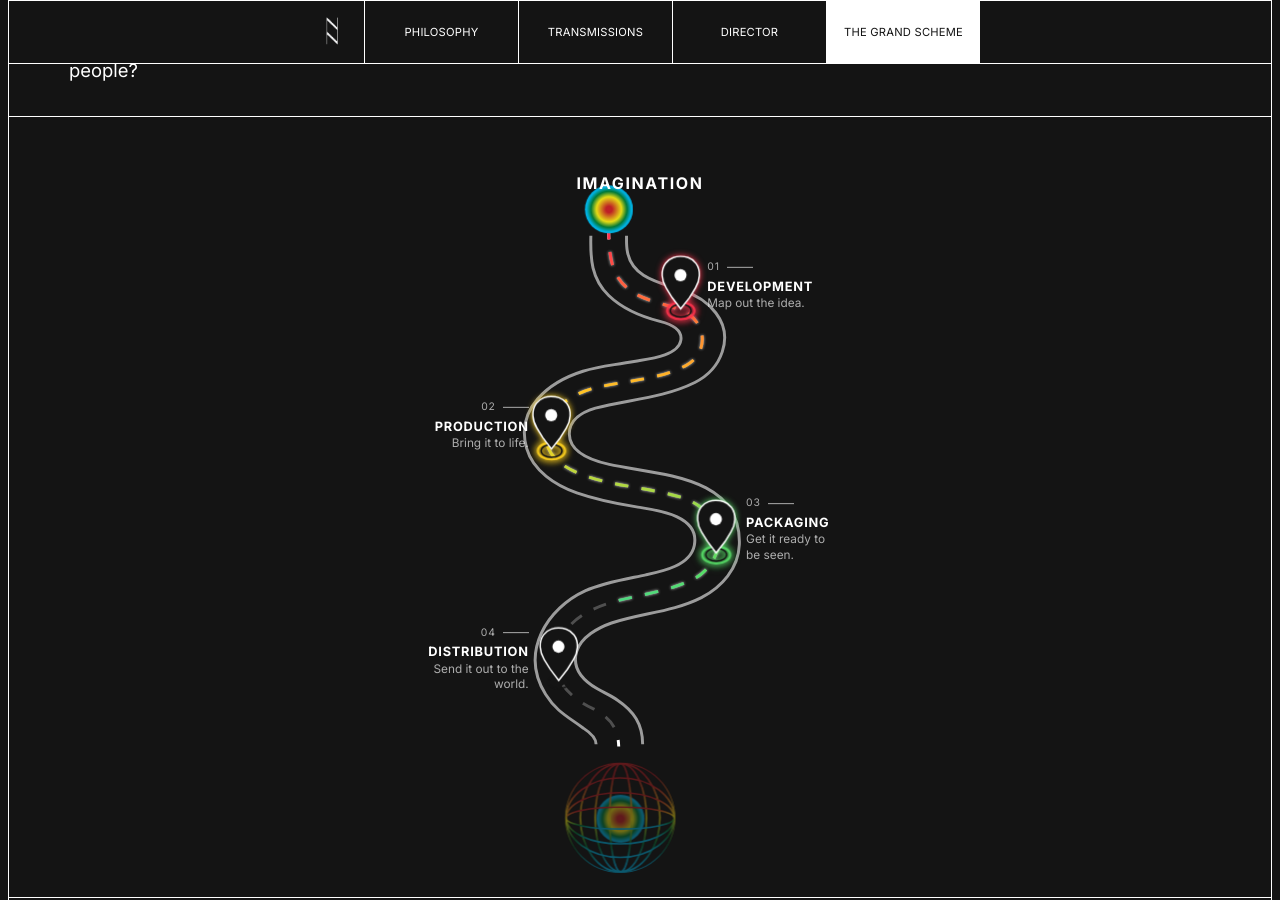
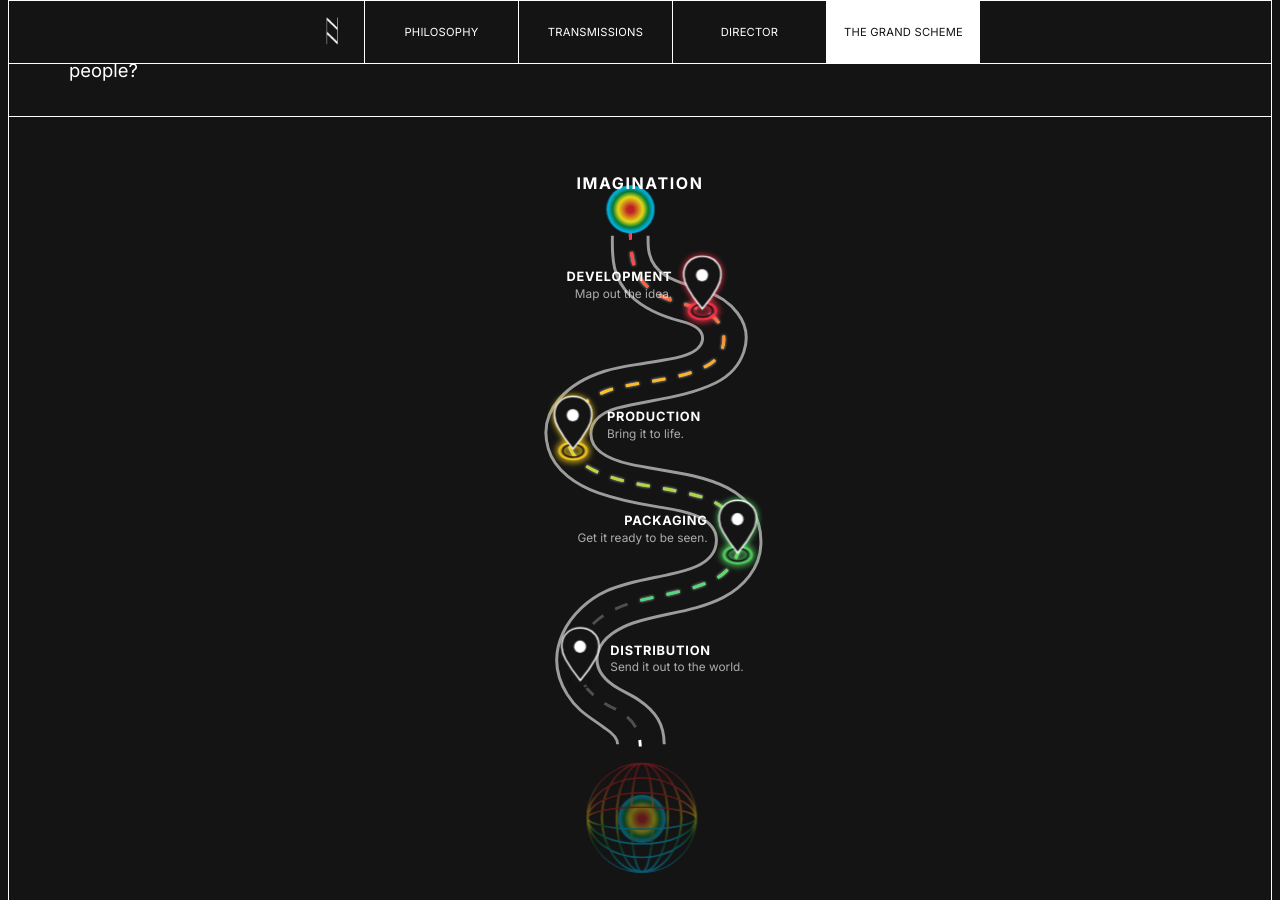
Before and after one commit to laindoe/ten-grand, a Jekyll site: the page built from index.html, in a window 1280 px wide and 900 px high, scrolled down 6094 px. Built offline with Jekyll 4.4.1, drawn with Linux system fonts in a browser that asks for light colours.

Commit message:
Refine Impact route label layout

```diff
--- a/css/style.css
+++ b/css/style.css
@@ -1507,41 +1507,25 @@ a {
   100% { transform:scale(1.7177); }
 }
 
-.route__pin-index {
-  display:flex;
-  align-items:center;
-  gap:7px;
-  margin-bottom:4px;
-  font-size:.65rem;
-  font-weight:400;
-  letter-spacing:.08em;
-  color:var(--color-text-muted);
-}
-.route__pin-index i {
-  display:block;
-  width:26px;
-  border-top:1px solid currentColor;
-}
-.route__pin--left .route__pin-index { justify-content:flex-end; }
-
 /* Measured directly from the 1064.05 x 1954.31 export. */
 .route__stage {
   --rt-h:min(clamp(380px, calc(100svh - 130px), 720px), calc((100vw - 2px) * 1.8367));
   width:calc(var(--rt-h) * .54447);
 }
+.route__art { transform:translateX(5.5%); }
 .route__pin-text { top:50%;bottom:auto;transform:translateY(-50%); }
-.route__pin--1{left:55.54%;top:10.73%;width:8.84%;height:8.80%;}
-.route__pin--2{left:24.43%;top:30.17%;width:8.84%;height:8.80%;}
-.route__pin--3{left:64.56%;top:44.61%;width:9.70%;height:8.80%;}
-.route__pin--4{left:24.43%;top:62.57%;width:9.70%;height:8.80%;}
-.route__pin--1 .route__pin-text{max-width:126px;}
-.route__pin--2 .route__pin-text{max-width:126px;}
-.route__pin--3 .route__pin-text{max-width:92px;}
-.route__pin--4 .route__pin-text{max-width:112px;}
-.route__spark{left:42.08%;top:4.50%;width:12.25%;}
+.route__pin--1{left:61.04%;top:10.73%;width:8.84%;height:8.80%;}
+.route__pin--2{left:29.93%;top:30.17%;width:8.84%;height:8.80%;}
+.route__pin--3{left:70.06%;top:44.61%;width:9.70%;height:8.80%;}
+.route__pin--4{left:29.93%;top:62.57%;width:9.70%;height:8.80%;}
+.route__pin--1 .route__pin-text,
+.route__pin--2 .route__pin-text,
+.route__pin--3 .route__pin-text,
+.route__pin--4 .route__pin-text{max-width:150px;}
+.route__spark{left:47.58%;top:4.50%;width:12.25%;}
 .route__cap--star{bottom:95.50%;margin-bottom:14px;}
-.route__cap--globe{top:98.75%;margin-top:22px;}
-.route{padding-bottom:0;}
+.route__cap--globe{top:98.75%;margin-top:18px;}
+.route{padding-bottom:60px;}
 
 @media (prefers-reduced-motion:reduce) {
   .route__art .rt3-reveal-mask{stroke-dashoffset:0;}
--- a/index.html
+++ b/index.html
@@ -408,10 +408,10 @@
             <p class="route__cap route__cap--star">IMAGINATION</p>
             <button type="button" class="route__spark" aria-label="Send the idea down the route"><span class="route__spark-ring"></span></button>
             <p class="route__cap route__cap--globe">IMPACT</p>
-            <button type="button" class="route__pin route__pin--1 route__pin--right route__pin--static" aria-disabled="true" tabindex="-1"><span class="route__pin-text"><span class="route__pin-index">01 <i></i></span><span class="route__pin-label">DEVELOPMENT</span><span class="route__pin-note">Map out the idea.</span></span></button>
-            <button type="button" class="route__pin route__pin--2 route__pin--left route__pin--static" aria-disabled="true" tabindex="-1"><span class="route__pin-text"><span class="route__pin-index">02 <i></i></span><span class="route__pin-label">PRODUCTION</span><span class="route__pin-note">Bring it to life.</span></span></button>
-            <button type="button" class="route__pin route__pin--3 route__pin--right route__pin--static" aria-disabled="true" tabindex="-1"><span class="route__pin-text"><span class="route__pin-index">03 <i></i></span><span class="route__pin-label">PACKAGING</span><span class="route__pin-note">Get it ready to be seen.</span></span></button>
-            <button type="button" class="route__pin route__pin--4 route__pin--left route__pin--static" aria-disabled="true" tabindex="-1"><span class="route__pin-text"><span class="route__pin-index">04 <i></i></span><span class="route__pin-label">DISTRIBUTION</span><span class="route__pin-note">Send it out to the world.</span></span></button>
+            <button type="button" class="route__pin route__pin--1 route__pin--left route__pin--static" aria-disabled="true" tabindex="-1"><span class="route__pin-text"><span class="route__pin-label">DEVELOPMENT</span><span class="route__pin-note">Map out the idea.</span></span></button>
+            <button type="button" class="route__pin route__pin--2 route__pin--right route__pin--static" aria-disabled="true" tabindex="-1"><span class="route__pin-text"><span class="route__pin-label">PRODUCTION</span><span class="route__pin-note">Bring it to life.</span></span></button>
+            <button type="button" class="route__pin route__pin--3 route__pin--left route__pin--static" aria-disabled="true" tabindex="-1"><span class="route__pin-text"><span class="route__pin-label">PACKAGING</span><span class="route__pin-note">Get it ready to be seen.</span></span></button>
+            <button type="button" class="route__pin route__pin--4 route__pin--right route__pin--static" aria-disabled="true" tabindex="-1"><span class="route__pin-text"><span class="route__pin-label">DISTRIBUTION</span><span class="route__pin-note">Send it out to the world.</span></span></button>
           </div>
         </div>
       </div>
```
